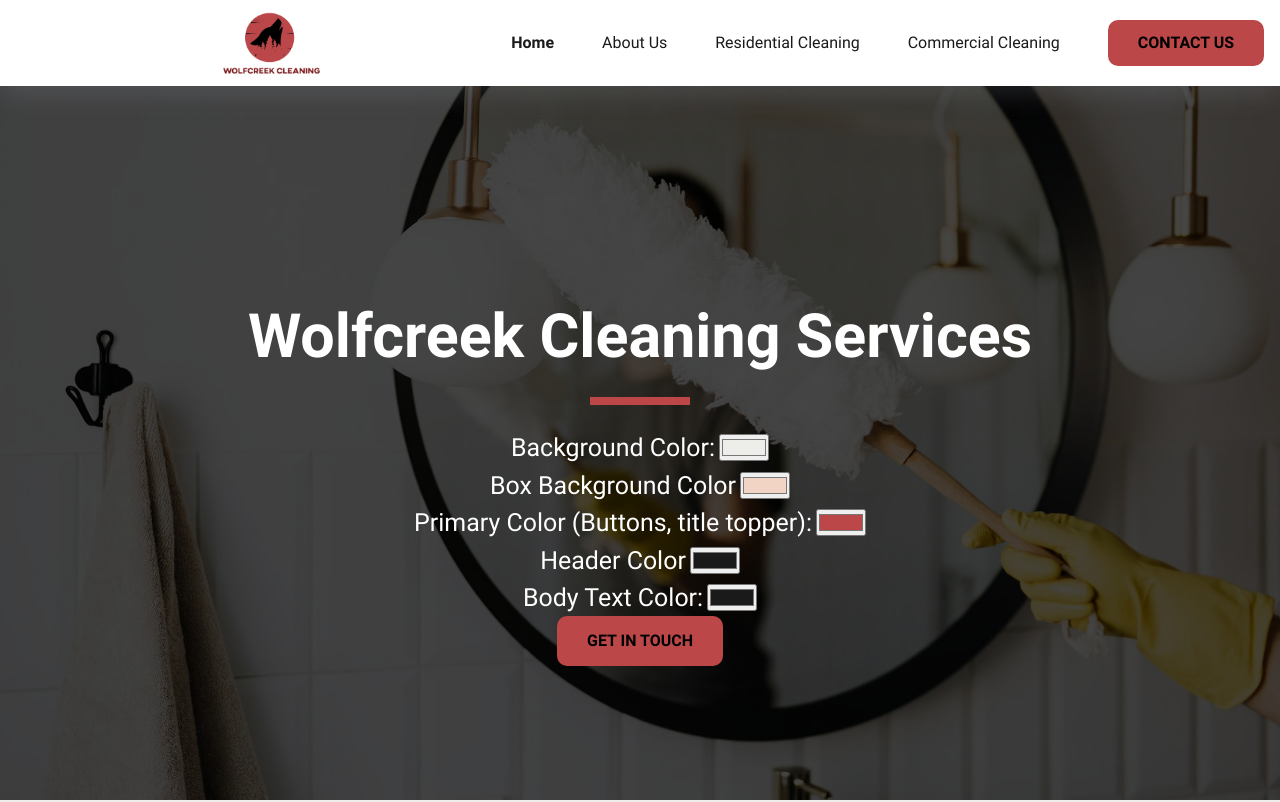
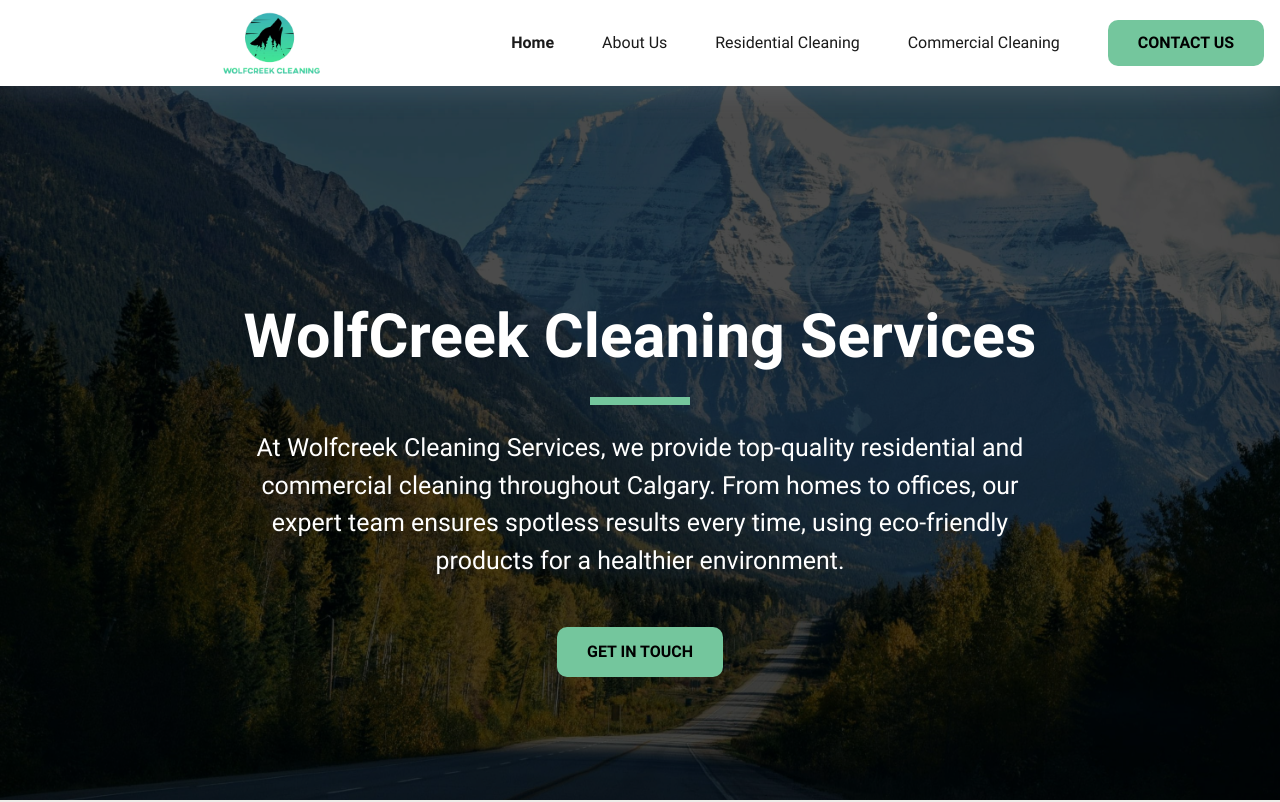
Before and after one commit to Fattyffat/WolfCreekCleaning, an Eleventy site: page src/index.html in a window 1280 px wide. Shown: the top 802 px of the page. Built offline with nearby package versions, Linux system fonts and the light colour scheme; Eleventy itself is replaced by a stand-in of ours; files that its build step writes are made by us from their sources.

Commit message:
Changed primary color

```diff
--- a/src/_includes/components/footer.html
+++ b/src/_includes/components/footer.html
@@ -42,7 +42,7 @@
                         </a>
                     </li>
                     <li>
-                        <a href="mailto:{{client.email}}">Click to Email</a>
+                        <a href="mailto:{{client.email}}">wolfcreekcalgary@gmail.com</a>
                     </li>
                 </ul>
             </div>
--- a/src/_includes/components/header.html
+++ b/src/_includes/components/header.html
@@ -7,7 +7,7 @@
     <div class="cs-container">
         <!--Nav Logo-->
         <a href="/" class="cs-logo" aria-label="back to home" tabindex="2">
-            <img src="/assets/images/redLogo.webp" alt="" width="210" height="29" aria-hidden="true" decoding="async">
+            <img src="/assets/images/greenLogo.webp" alt="" width="210" height="29" aria-hidden="true" decoding="async">
         </a>
         <!--Navigation List-->
         <nav class="cs-nav" role="navigation">
--- a/src/assets/sass/root.scss
+++ b/src/assets/sass/root.scss
@@ -6,7 +6,7 @@
 @media only screen and (min-width: 0rem) {
     // Website colors
     :root {
-        --primary: #bc4749;
+        --primary: #74c69d;
         --primaryLight: #ffd675;
         --secondary: #001f3f;
         --secondaryLight: #001f3f;
@@ -14,7 +14,7 @@
         --bodyTextColor: #1a1a1a;
         --bodyTextColorWhite: #fafbfc;
         --backgroundColor: #edede9;
-        --boxBGColor: #f2d4c4;
+        --boxBGColor: #74c69d;
 
         /* 13px - 16px */
         --topperFontSize: clamp(0.8125rem, 1.6vw, 1rem);
--- a/src/index.html
+++ b/src/index.html
@@ -83,12 +83,12 @@
 
     <section id="hero-82">
         <div class="cs-container">
-            <h1 class="cs-title">Wolfcreek Cleaning Services</h1>
-            <!-- <p class="cs-text">
+            <h1 class="cs-title">WolfCreek Cleaning Services</h1>
+            <p class="cs-text">
                 At Wolfcreek Cleaning Services, we provide top-quality residential and commercial cleaning throughout Calgary. From homes to offices, our expert team ensures spotless results every time, using eco-friendly products for a healthier environment.
-            </p> -->
+            </p>
 
-            <div>
+            <!-- <div>
                 <label class="cs-text">Background Color:</label>
                 <input type="color" id="backgroundColor" value="#edede9">
             </div>
@@ -107,7 +107,7 @@
             <div>
                 <label class="cs-text">Body Text Color:</label>
                 <input type="color" id="bodyTextColor" value="#1a1a1a">
-            </div>
+            </div> -->
 
 
 
@@ -116,9 +116,9 @@
 
         <!-- Background Image -->
         <picture class="cs-background">
-            <source media="(max-width: 600px)" srcset="/assets/images/mainImage.jpg">
-            <source media="(min-width: 601px)" srcset="/assets/images/mainImage.jpg">
-            <img decoding="async" src="/assets/images/mainImage.jpg" alt="kitchen" width="2250" height="1500" aria-hidden="true">
+            <source media="(max-width: 600px)" srcset="/assets/images/newMainImage.jpg">
+            <source media="(min-width: 601px)" srcset="/assets/images/newMainImage.jpg">
+            <img decoding="async" src="/assets/images/newMainImage.jpg" alt="Main hero image" width="2250" height="1500" aria-hidden="true">
         </picture>
     </section>
 
@@ -148,10 +148,10 @@
                 <div class="cs-picture-group">
                     <picture class="cs-picture">
                         <!--Mobile Image-->
-                        <source media="(max-width: 600px)" srcset="/assets/images/vacuum.jpg">
+                        <source media="(max-width: 600px)" srcset="/assets/images/mainImage.jpg">
                         <!--Tablet and above Image-->
-                        <source media="(min-width: 601px)" srcset="/assets/images/vacuum.jpg">
-                        <img loading="lazy" decoding="async" src="/assets/images/vacuum.jpg" alt="Vacuum" width="328" height="520">
+                        <source media="(min-width: 601px)" srcset="/assets/images/mainImage.jpg">
+                        <img loading="lazy" decoding="async" src="/assets/images/mainImage.jpg" alt="Vacuum" width="328" height="520">
                     </picture>
                     <div class="cs-box">
                         <img class="cs-box-icon" loading="lazy" decoding="async" src="/assets/svgs/people.svg" alt="People" width="60" height="60">
```
Also changed, not shown: src/assets/css/root.css, src/assets/images/newMainImage.jpg (added).
